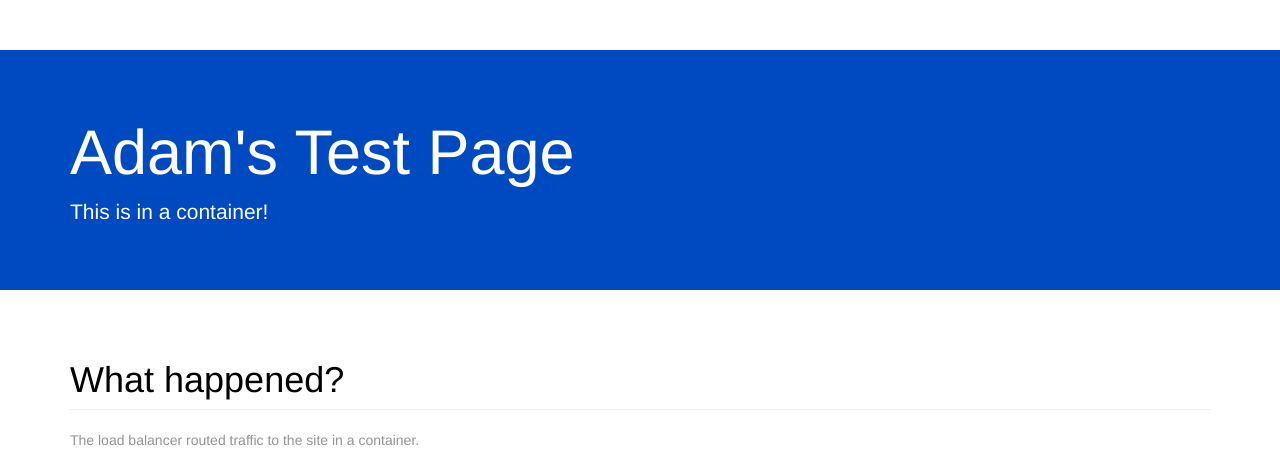
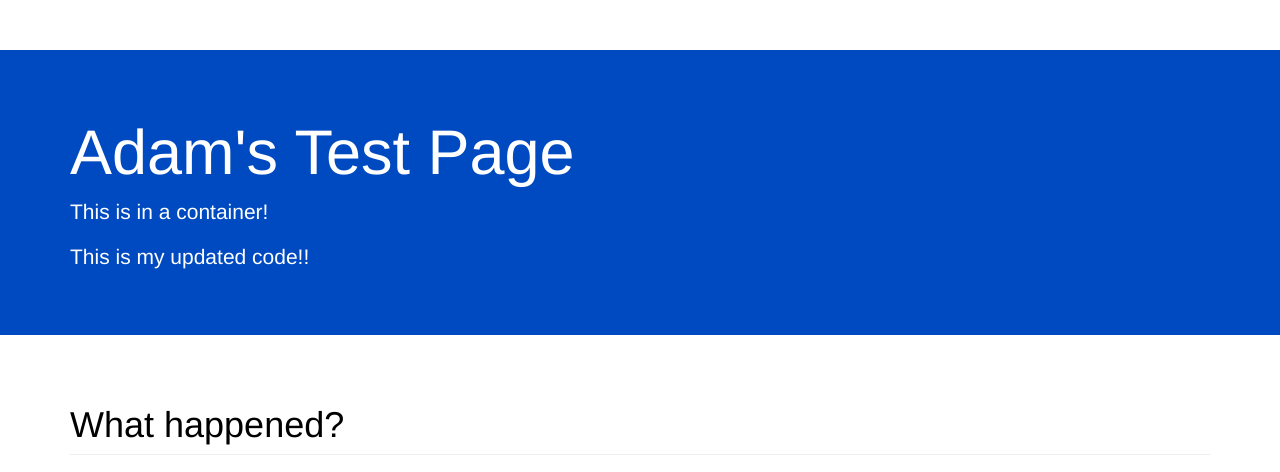
Before and after one commit to kardell2006/testsite, a plain HTML site: page index.html in a window 1280 px wide. Shown: the top 472 px of the page. Drawn offline with Linux system fonts and the light colour scheme.

Commit message:
Add files via upload

```diff
--- a/index.html
+++ b/index.html
@@ -32,6 +32,7 @@
 		<div class="container">
 			<h1>Adam's Test Page</h1>
 			<p>This is in a container!</p>
+			<p>This is my updated code!!</p>
 
 		</div>
 	</div>
```
